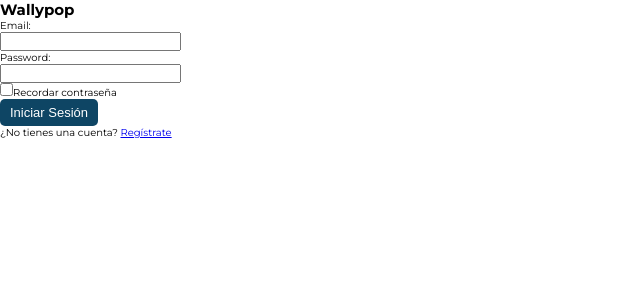
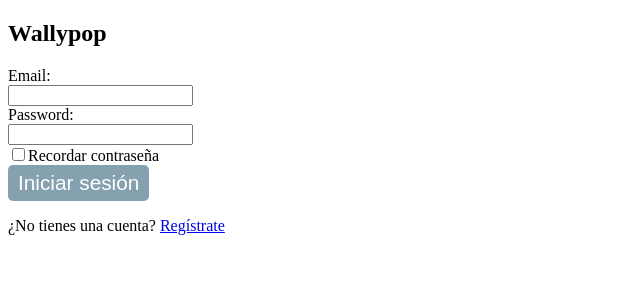
Before and after one commit to alfred3ks/wallypop-react, a React (Vite) app: page /login in a window 1280 px wide. Shown: the top 300 px of the page, without its empty margins (0-640 px from the left). Built offline with nearby package versions, Linux system fonts and the light colour scheme.

Commit message:
Término login page, autenticación con la API.

```diff
--- a/src/index.css
+++ b/src/index.css
@@ -1,4 +1,4 @@
-* {
+/* * {
   box-sizing: border-box;
   padding: 0;
   margin: 0;
@@ -10,4 +10,4 @@ html {
 
 body {
   font-family: 'Montserrat', sans-serif;
-}
+} */
--- a/src/main.jsx
+++ b/src/main.jsx
@@ -3,12 +3,25 @@ import ReactDOM from 'react-dom/client';
 import { BrowserRouter } from 'react-router-dom';
 import App from './App.jsx';
 
+import storage from './utils/storage.js';
+import { setAuthorizationHeader } from './api/client.js';
+
 import './index.css';
+import { AuthContextProvider } from './pages/auth/context.jsx';
+
+// Obtenemos el token si existe:
+const accessToken = storage.get('authToken');
+if (accessToken) {
+  // Metemos en las cebeceras de axios el token:
+  setAuthorizationHeader(accessToken);
+}
 
 ReactDOM.createRoot(document.getElementById('root')).render(
   <React.StrictMode>
     <BrowserRouter>
-      <App />
+      <AuthContextProvider innitiallyLogged={accessToken ? true : false}>
+        <App />
+      </AuthContextProvider>
     </BrowserRouter>
   </React.StrictMode>
 );
--- a/src/pages/auth/LoginPage/index.jsx
+++ b/src/pages/auth/LoginPage/index.jsx
@@ -1,59 +1,105 @@
-import { useState } from 'react';
-import { Link } from 'react-router-dom';
-import styles from './LoginPage.module.css';
+import { useEffect, useState } from 'react';
+import { Link, useLocation, useNavigate } from 'react-router-dom';
 import Button from '../../../components/Button';
+import { login } from '../service';
+import { useAuth } from '../useAuth';
 
 const LoginPage = () => {
-  const [email, setEmail] = useState('');
-  const [password, setPassword] = useState('');
+  const location = useLocation();
+  const navigate = useNavigate();
+
+  const [error, setError] = useState(null);
+  const [isFeching, setIsFeching] = useState(false);
+  const { onLogin } = useAuth();
+  const [credentials, setCredentials] = useState({
+    email: '',
+    password: '',
+  });
   const [rememberMe, setRememberMe] = useState(false);
 
-  const handleLogin = () => {
-    console.log(
-      'Iniciar sesión con:',
-      email,
-      password,
-      'Recordar:',
-      rememberMe
-    );
+  const handleSubmit = async (e) => {
+    e.preventDefault();
+    try {
+      setIsFeching(true);
+      await login(credentials, rememberMe);
+      setIsFeching(false);
+      onLogin();
+
+      const to = location?.state?.from?.pathname || '/';
+      navigate(to, { replace: true });
+    } catch (err) {
+      setIsFeching(false);
+      setError(err);
+    }
   };
 
+  const handlChange = (e) => {
+    const { name, value, type, checked } = e.target;
+    if (type === 'checkbox') {
+      setRememberMe(checked);
+    }
+
+    setCredentials((currentCredentials) => {
+      return {
+        ...currentCredentials,
+        [name]: value,
+      };
+    });
+  };
+
+  useEffect(() => {
+    const errorTime = setTimeout(() => {
+      setError(null);
+      return () => {
+        clearTimeout(errorTime);
+      };
+    }, 3000);
+  }, [error]);
+
+  const { email, password } = credentials;
+  const buttonDisabled = !(email && password) || isFeching;
+
   return (
-    <div className={styles.container}>
-      <h2 className={styles.heading}>Wallypop</h2>
-      <form className={styles.form}>
-        <label className={styles.label}>Email:</label>
+    <div>
+      <h2>Wallypop</h2>
+      <form onSubmit={handleSubmit}>
+        <label htmlFor="email">Email:</label>
         <br />
         <input
-          className={styles.input}
+          id="email"
           type="email"
-          value={email}
-          onChange={(e) => setEmail(e.target.value)}
+          name="email"
+          value={credentials.email}
+          onChange={handlChange}
         />
         <br />
-        <label className={styles.label}>Password:</label>
+        <label htmlFor="password">Password:</label>
         <br />
         <input
-          className={styles.input}
+          id="password"
           type="password"
-          value={password}
-          onChange={(e) => setPassword(e.target.value)}
+          name="password"
+          value={credentials.password}
+          onChange={handlChange}
         />
         <br />
         <input
+          id="checkbox"
           type="checkbox"
+          name="rememberMe"
           checked={rememberMe}
-          onChange={() => setRememberMe(!rememberMe)}
+          onChange={handlChange}
         />
-        <label className={styles.checkboxLabel}>Recordar contraseña</label>
+        <label htmlFor="checkbox">Recordar contraseña</label>
         <br />
-        <Button $variant={'primary'} type="submit" onClick={handleLogin}>
-          Iniciar Sesión
+        <Button $variant={'primary'} type="submit" disabled={buttonDisabled}>
+          {!isFeching ? 'Iniciar sesión' : 'Conectando...'}
         </Button>
       </form>
-      <p className={styles.link}>
+      <p>
         ¿No tienes una cuenta? <Link to="/signup">Regístrate</Link>
       </p>
+      {error && <div>{error.message}</div>}
     </div>
   );
 };
--- /dev/null
+++ b/src/pages/auth/context.jsx
@@ -0,0 +1,22 @@
+import { createContext, useState } from 'react';
+// creamos el context:
+export const AuthContext = createContext(false);
+
+// Componente provider:
+// eslint-disable-next-line react/prop-types
+export const AuthContextProvider = ({ innitiallyLogged, children }) => {
+  const [isLogged, setIsLogged] = useState(innitiallyLogged);
+
+  const handleLogin = () => setIsLogged(true);
+  const handleLogout = () => setIsLogged(false);
+
+  const AuthValue = {
+    isLogged,
+    onLogout: handleLogout,
+    onLogin: handleLogin,
+  };
+
+  return (
+    <AuthContext.Provider value={AuthValue}>{children}</AuthContext.Provider>
+  );
+};
--- /dev/null
+++ b/src/pages/auth/service.js
@@ -0,0 +1,23 @@
+import client, {
+  removeAuthorizationHeader,
+  setAuthorizationHeader,
+} from '../../api/client';
+import storage from '../../utils/storage';
+
+const url = '/api/auth/login';
+
+// Método para hacer login:
+export const login = async (credencials, rememberMe) => {
+  const { accessToken } = await client.post(url, credencials);
+  if (rememberMe) {
+    setAuthorizationHeader(accessToken);
+    storage.set('authToken', accessToken);
+  }
+};
+
+// Método para cerrar el login:
+export const logout = async () => {
+  await Promise.resolve();
+  removeAuthorizationHeader();
+  storage.remove('authToken');
+};
--- /dev/null
+++ b/src/pages/auth/useAuth.js
@@ -0,0 +1,8 @@
+import { useContext } from 'react';
+import { AuthContext } from './context';
+
+// Hook personalizado:
+export const useAuth = () => {
+  const auth = useContext(AuthContext);
+  return auth;
+};
--- /dev/null
+++ b/src/utils/storage.js
@@ -0,0 +1,23 @@
+const storage = {
+  get(key) {
+    const value = localStorage.getItem(key);
+    if (!value) {
+      return null;
+    }
+    return JSON.parse(value);
+  },
+
+  set(key, value) {
+    localStorage.setItem(key, JSON.stringify(value));
+  },
+
+  remove(key) {
+    localStorage.removeItem(key);
+  },
+
+  clear() {
+    localStorage.clear();
+  },
+};
+
+export default storage;
```
